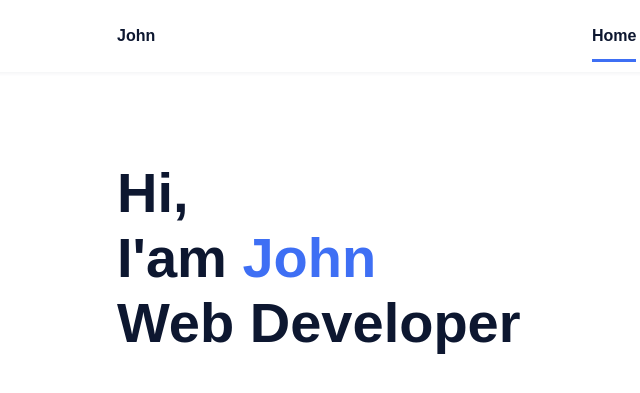
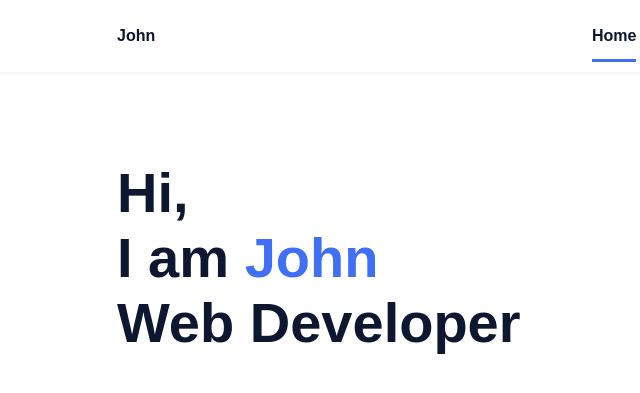
Before and after one commit to JHermes18/Portfolio, a plain HTML site: page index.html in a window 1280 px wide. Shown: the top 393 px of the page, 11-651 px from the left. Drawn offline with nearby package versions, Linux system fonts and the light colour scheme.

Commit message:
Update index.html

```diff
--- a/index.html
+++ b/index.html
@@ -34,7 +34,7 @@
         <main class="l-main">
             <section class="home bd-grid" id="home">
                 <div class="home__data">
-                    <h1 class="home__title">Hi,<br>I'am <span class="home__title-color">John</span><br> Web Developer</h1>
+                    <h1 class="home__title">Hi,<br>I am <span class="home__title-color">John</span><br> Web Developer</h1>
                 <div class="home__img">
                     <svg class="home__blob" viewBox="0 0 479 467" xmlns="http://www.w3.org/2000/svg" xmlns:xlink="http://www.w3.org/1999/xlink">
                         <mask id="mask0" mask-type="alpha">
```
